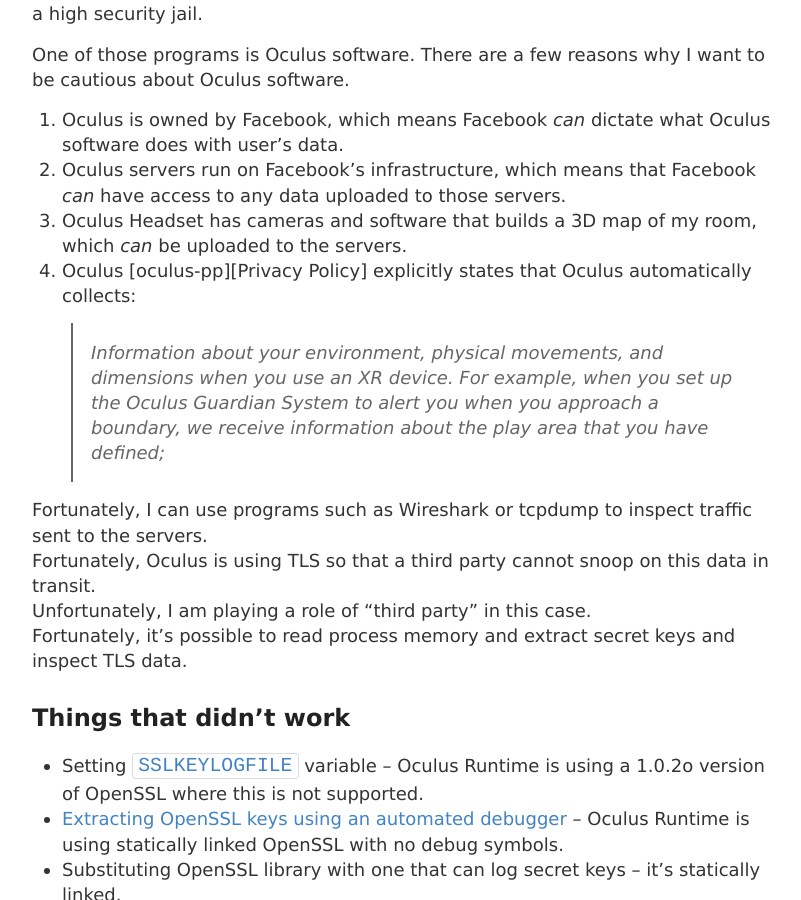
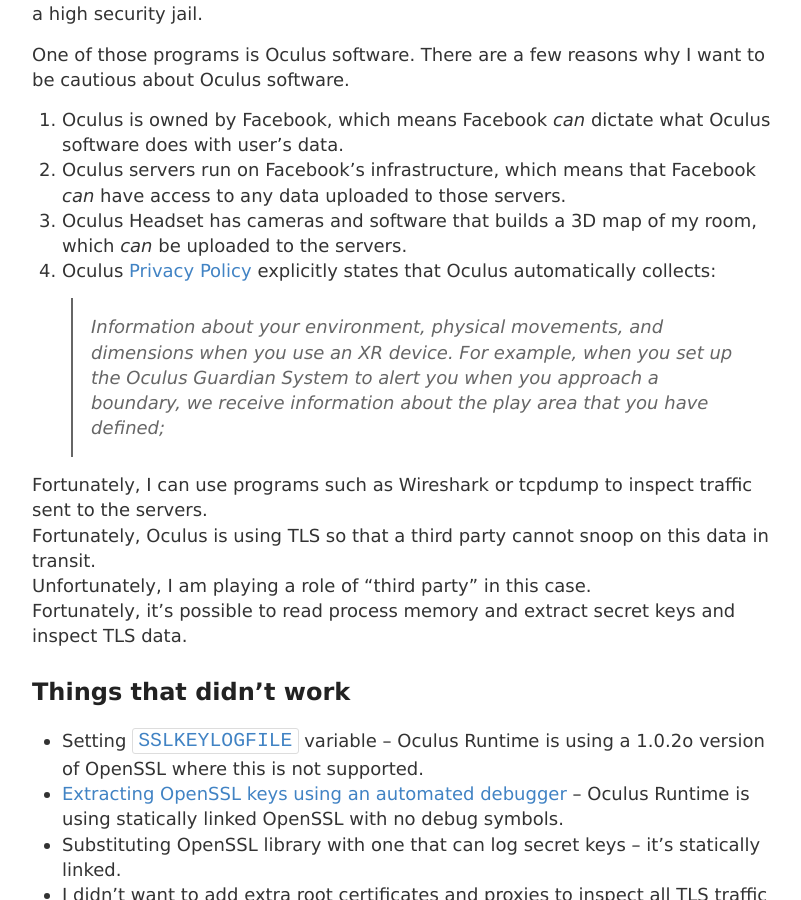
Before and after one commit to m1el/m1el.github.io, a Jekyll site: the page built from _posts/2020-04-11-oculus-tls.md, in a window 1280 px wide and 900 px high, scrolled down 327 px. Shown: the whole window, without its empty margins (238-1039 px from the left). Built offline with Jekyll 4.4.1, drawn with Linux system fonts in a browser that asks for light colours.

Commit message:
fixed oculus privacy policy link

```diff
--- a/_posts/2020-04-11-oculus-tls.md
+++ b/_posts/2020-04-11-oculus-tls.md
@@ -15,7 +15,7 @@
 1. Oculus is owned by Facebook, which means Facebook *can* dictate what Oculus software does with user's data.
 2. Oculus servers run on Facebook's infrastructure, which means that Facebook *can* have access to any data uploaded to those servers.
 3. Oculus Headset has cameras and software that builds a 3D map of my room, which *can* be uploaded to the servers.
-4. Oculus [oculus-pp][Privacy Policy] explicitly states that Oculus automatically collects:
+4. Oculus [Privacy Policy][oculus-pp] explicitly states that Oculus automatically collects:
 > Information about your environment, physical movements, and dimensions when you use an XR device.  For example, when you set up the Oculus Guardian System to alert you when you approach a boundary, we receive information about the play area that you have defined;
 
 Fortunately, I can use programs such as Wireshark or tcpdump to inspect traffic sent to the servers.
```
